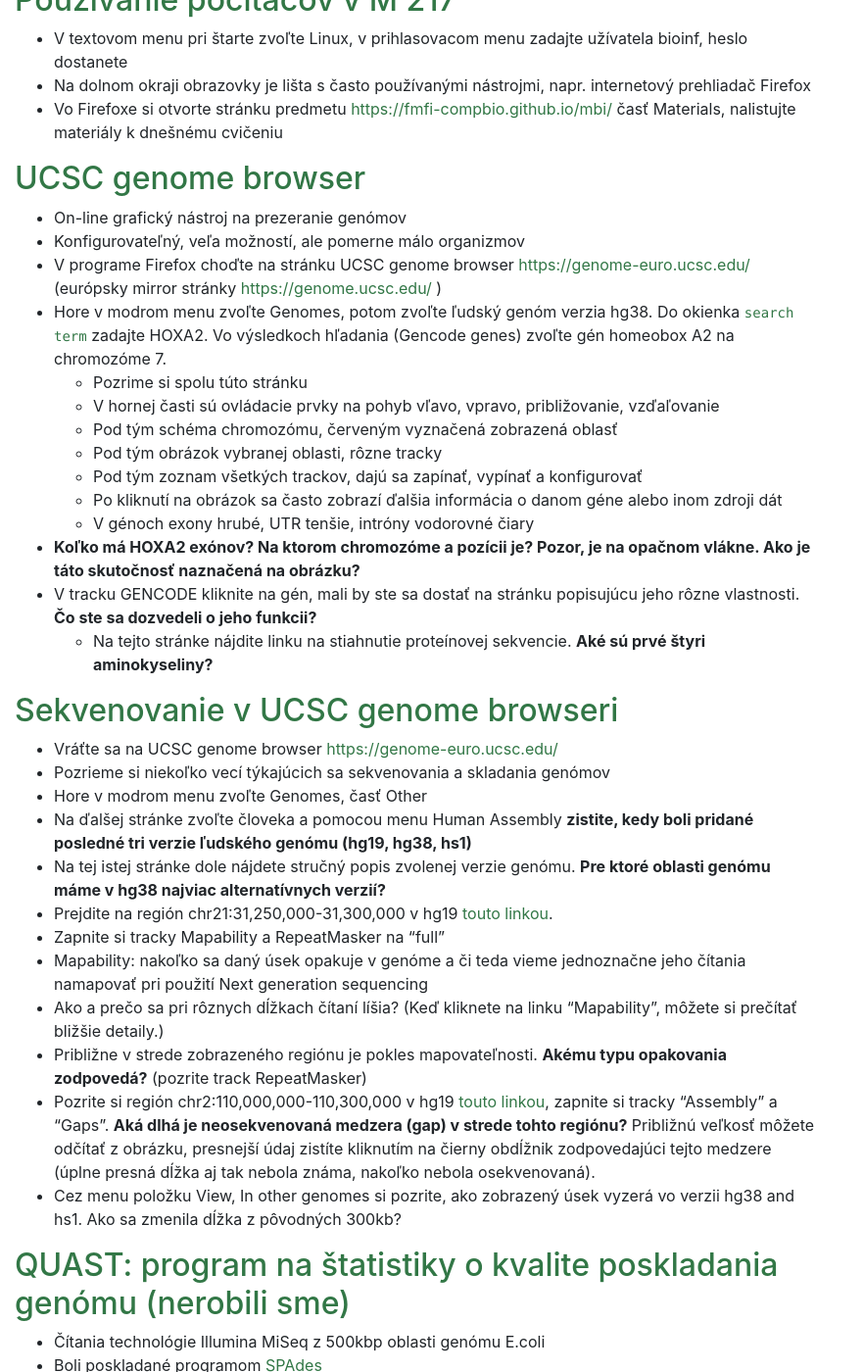
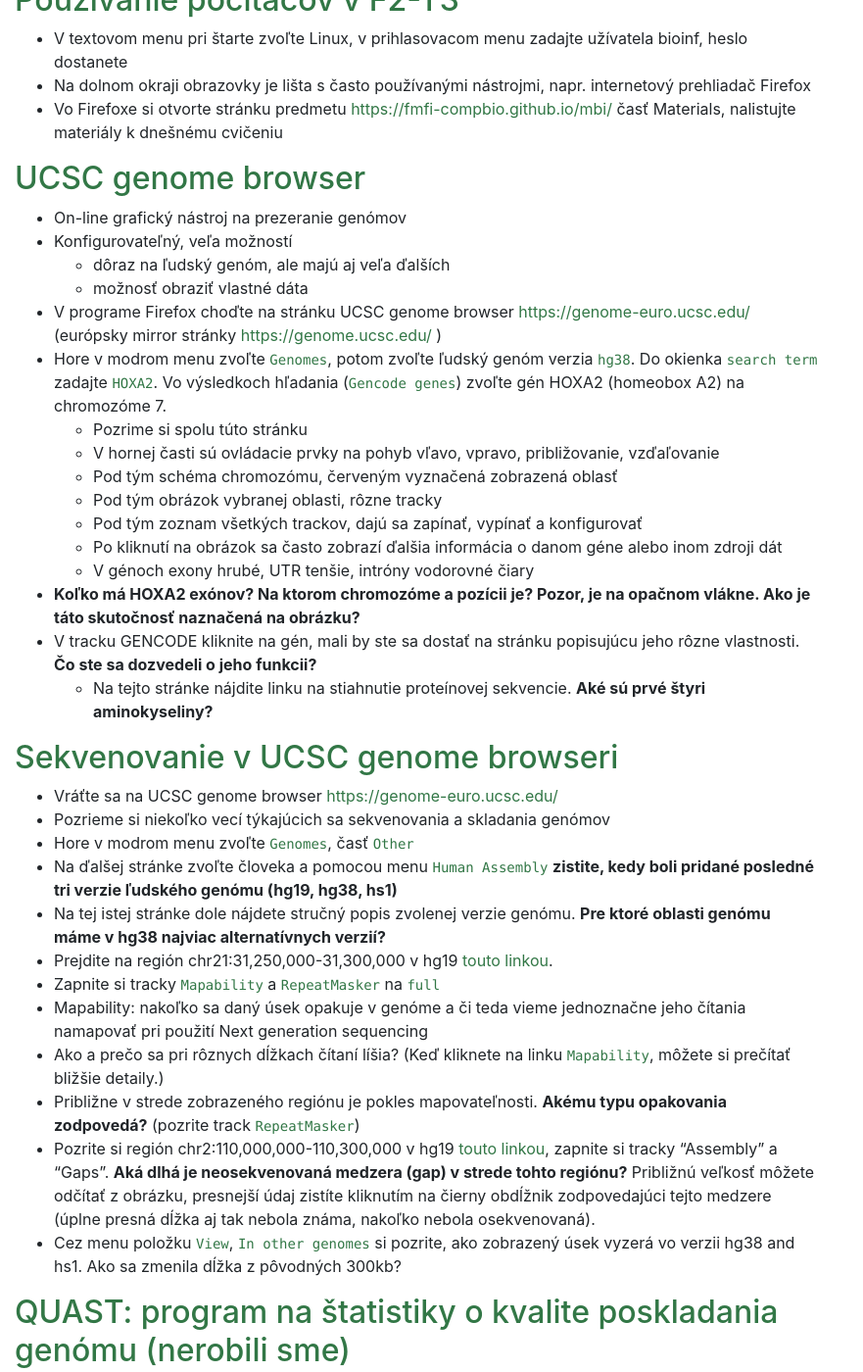
Before and after one commit to fmfi-compbio/mbi, a Jekyll site: the page built from notes/cb-browser.md, in a window 1280 px wide and 1400 px high, scrolled down 191 px. Shown: the whole window at 98% size, without its empty margins (0-881 px from the left). Built offline with Jekyll 4.4.1, drawn with Linux system fonts in a browser that asks for light colours; nearby versions of some CDN libraries; our own code applies the rules of GitHub Pages for plain Markdown files; some of the changed text lies outside the part shown.

Commit message:
cb-browser

```diff
--- a/notes/cb-browser.md
+++ b/notes/cb-browser.md
@@ -2,7 +2,7 @@
 title: "Cvičenie pre biológov: UCSC Genome browser, Quast, Galaxy"
 ---
 
-## Používanie počítačov v M 217
+## Používanie počítačov v F2-T3
 
   - V textovom menu pri štarte zvoľte Linux, v prihlasovacom menu
     zadajte užívatela bioinf, heslo dostanete
@@ -15,13 +15,15 @@
 ## UCSC genome browser
 
   - On-line grafický nástroj na prezeranie genómov
-  - Konfigurovateľný, veľa možností, ale pomerne málo organizmov
+  - Konfigurovateľný, veľa možností
+    - dôraz na ľudský genóm, ale majú aj veľa ďalších
+    - možnosť obraziť vlastné dáta
   - V programe Firefox choďte na stránku UCSC genome browser
     <https://genome-euro.ucsc.edu/> (európsky mirror stránky
     <https://genome.ucsc.edu/> )
-  - Hore v modrom menu zvoľte Genomes, potom zvoľte ľudský genóm verzia
-    hg38. Do okienka `search term` zadajte HOXA2. Vo výsledkoch hľadania
-    (Gencode genes) zvoľte gén homeobox A2 na chromozóme 7.
+  - Hore v modrom menu zvoľte `Genomes`, potom zvoľte ľudský genóm verzia
+    `hg38`. Do okienka `search term` zadajte `HOXA2`. Vo výsledkoch hľadania
+    (`Gencode genes`) zvoľte gén HOXA2 (homeobox A2) na chromozóme 7.
       - Pozrime si spolu túto stránku
       - V hornej časti sú ovládacie prvky na pohyb vľavo, vpravo,
         približovanie, vzďaľovanie
@@ -47,22 +49,22 @@
   - Vráťte sa na UCSC genome browser <https://genome-euro.ucsc.edu/>
   - Pozrieme si niekoľko vecí týkajúcich sa sekvenovania a skladania
     genómov
-  - Hore v modrom menu zvoľte Genomes, časť Other
-  - Na ďalšej stránke zvoľte človeka a pomocou menu Human Assembly
+  - Hore v modrom menu zvoľte `Genomes`, časť `Other`
+  - Na ďalšej stránke zvoľte človeka a pomocou menu `Human Assembly`
     **zistite, kedy boli pridané posledné tri verzie ľudského genómu
     (hg19, hg38, hs1)**
   - Na tej istej stránke dole nájdete stručný popis zvolenej verzie
     genómu. **Pre ktoré oblasti genómu máme v hg38 najviac
     alternatívnych verzií?**
   - Prejdite na región chr21:31,250,000-31,300,000 v hg19 [touto linkou](https://genome-euro.ucsc.edu/cgi-bin/hgTracks?db=hg19&position=chr21%3A31250000-31300000).
-  - Zapnite si tracky Mapability a RepeatMasker na "full"
+  - Zapnite si tracky `Mapability` a `RepeatMasker` na `full`
   - Mapability: nakoľko sa daný úsek opakuje v genóme a či teda vieme
     jednoznačne jeho čítania namapovať pri použití Next generation
     sequencing
   - Ako a prečo sa pri rôznych dĺžkach čítaní líšia? (Keď kliknete na
-    linku "Mapability", môžete si prečítať bližšie detaily.)
+    linku `Mapability`, môžete si prečítať bližšie detaily.)
   - Približne v strede zobrazeného regiónu je pokles mapovateľnosti.
-    **Akému typu opakovania zodpovedá?** (pozrite track RepeatMasker)
+    **Akému typu opakovania zodpovedá?** (pozrite track `RepeatMasker`)
   - Pozrite si región
     chr2:110,000,000-110,300,000 v hg19
     [touto linkou](https://genome-euro.ucsc.edu/cgi-bin/hgTracks?db=hg19&position=chr2%3A110000000-110300000), zapnite si tracky "Assembly" a "Gaps".
@@ -70,7 +72,7 @@
     Približnú veľkosť môžete odčítať z obrázku, presnejší údaj zistíte
     kliknutím na čierny obdĺžnik zodpovedajúci tejto medzere (úplne
     presná dĺžka aj tak nebola známa, nakoľko nebola osekvenovaná).
-  - Cez menu položku View, In other genomes si pozrite, ako zobrazený
+  - Cez menu položku `View`, `In other genomes` si pozrite, ako zobrazený
     úsek vyzerá vo verzii hg38 and hs1. Ako sa zmenila dĺžka z
     pôvodných 300kb?
 
```
Also changed, not shown: other parts of notes/cb-browser.md (+6 -5 lines).
